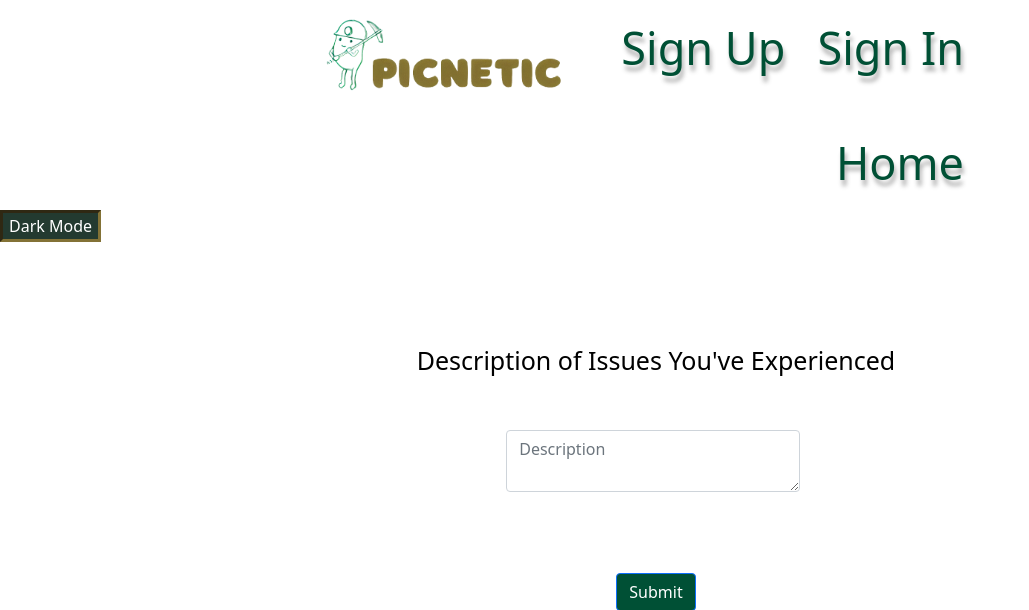
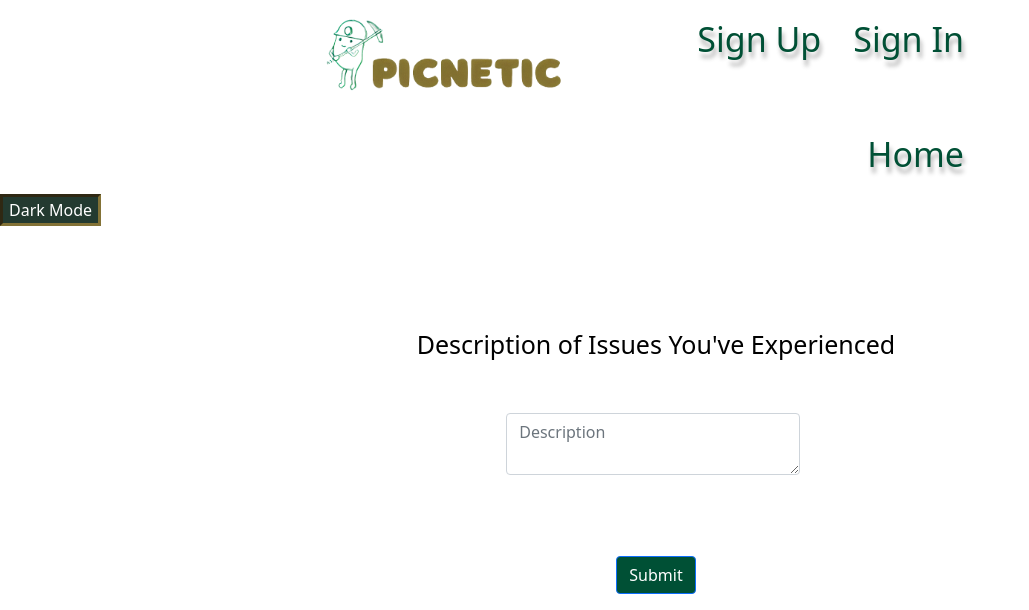
Before and after one commit to dacs-01/picnetic.github.io, a Flask app: page / in a window 1280 px wide. Shown: the top 610 px of the page, without its empty margins (0-1029 px from the left). Run offline with Flask 2, Linux system fonts and the light colour scheme; some libraries are stand-ins or nearby versions.

Commit message:
Change header font size

```diff
--- a/static/styles/default.css
+++ b/static/styles/default.css
@@ -17,7 +17,7 @@ body {
     padding: 14px 16px;
     text-decoration: none;
     text-shadow: 2px 6px 4px #33333360;
-    font-size: 45px;
+    font-size: 34px;
 }
 
 .header_light a:hover {
@@ -39,7 +39,7 @@ body {
     padding: 14px 16px;
     text-decoration: none;
     text-shadow: 2px 6px 4px #233a30;
-    font-size: 45px;
+    font-size: 34px;
 }
 
 .header_dark a:hover {
```
